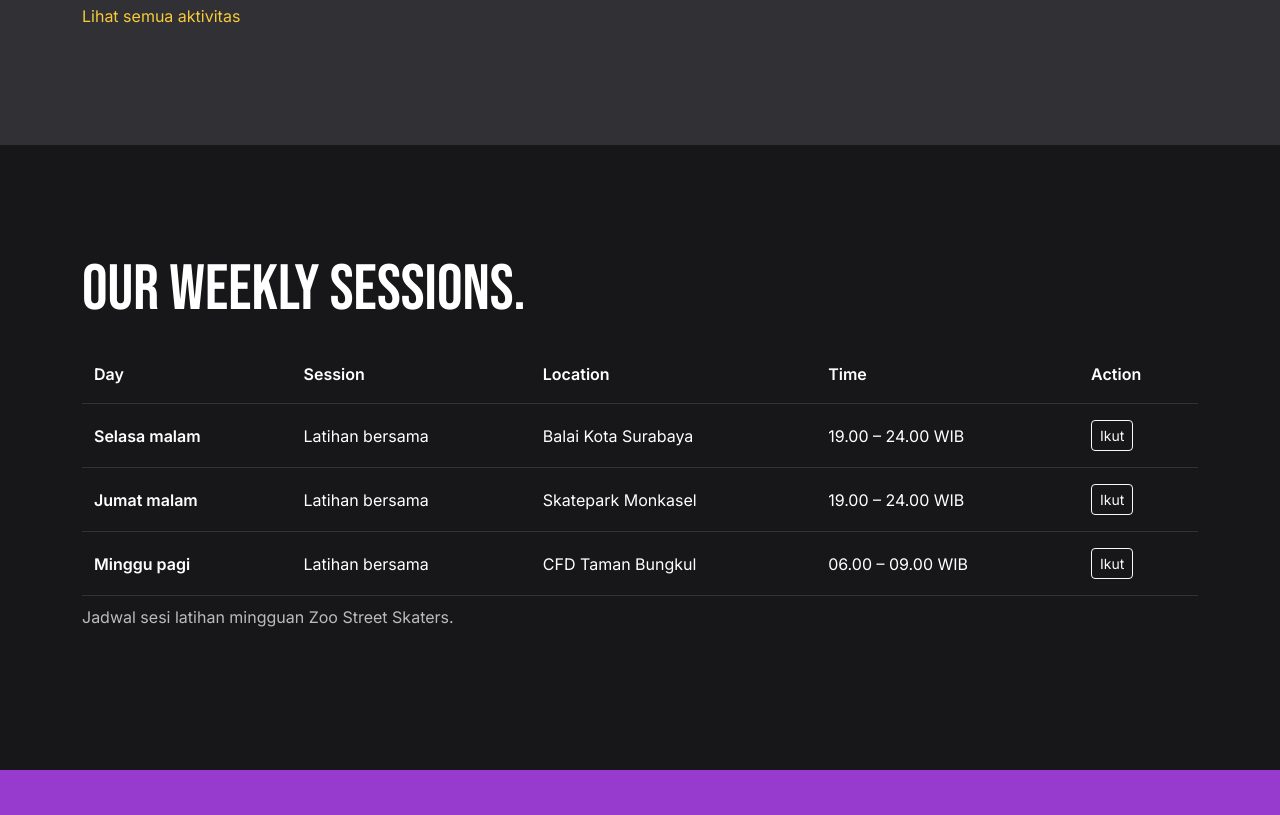
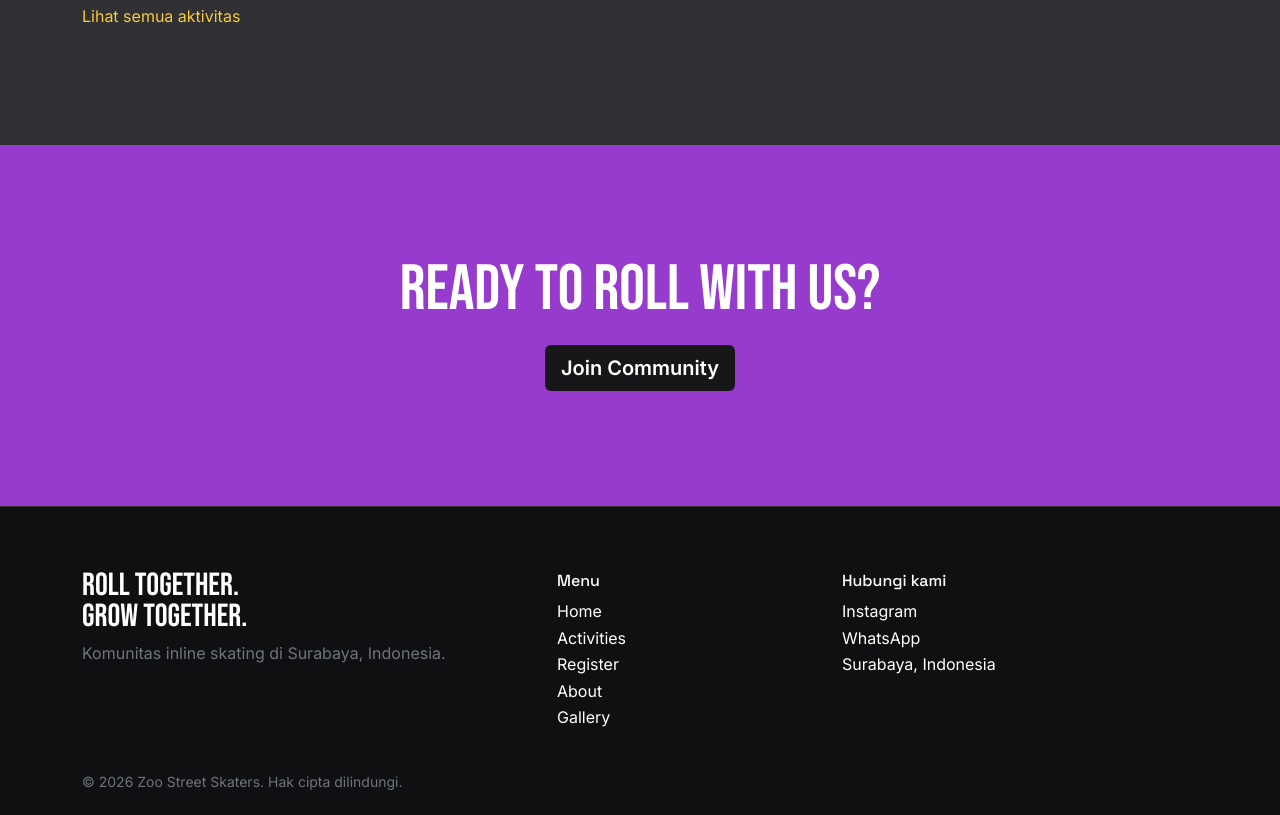
Before and after one commit to Maizu28/uts-paw-p1-zoostreetskaters, a plain HTML site: page index.html in a window 1280 px wide. Shown: the part 2125-2940 px from the top of the page. Drawn offline with nearby package versions, Linux system fonts and the light colour scheme.

Commit message:
hapus informasi jadwal yang duplicate

```diff
--- a/index.html
+++ b/index.html
@@ -133,50 +133,6 @@
       </div>
     </section>
 
-    <!-- Section 4: Weekly Sessions -->
-    <section class="section">
-      <div class="container">
-        <h2 class="display-font mb-4">OUR WEEKLY SESSIONS.</h2>
-        <div class="table-responsive">
-          <table class="table zss-table align-middle">
-            <caption>Jadwal sesi latihan mingguan Zoo Street Skaters.</caption>
-            <thead>
-              <tr>
-                <th scope="col">Day</th>
-                <th scope="col">Session</th>
-                <th scope="col">Location</th>
-                <th scope="col">Time</th>
-                <th scope="col">Action</th>
-              </tr>
-            </thead>
-            <tbody>
-              <tr>
-                <th scope="row">Selasa malam</th>
-                <td>Latihan bersama</td>
-                <td>Balai Kota Surabaya</td>
-                <td>19.00 – 24.00 WIB</td>
-                <td><a class="btn btn-sm btn-outline-light" href="register.html">Ikut</a></td>
-              </tr>
-              <tr>
-                <th scope="row">Jumat malam</th>
-                <td>Latihan bersama</td>
-                <td>Skatepark Monkasel</td>
-                <td>19.00 – 24.00 WIB</td>
-                <td><a class="btn btn-sm btn-outline-light" href="register.html">Ikut</a></td>
-              </tr>
-              <tr>
-                <th scope="row">Minggu pagi</th>
-                <td>Latihan bersama</td>
-                <td>CFD Taman Bungkul</td>
-                <td>06.00 – 09.00 WIB</td>
-                <td><a class="btn btn-sm btn-outline-light" href="register.html">Ikut</a></td>
-              </tr>
-            </tbody>
-          </table>
-        </div>
-      </div>
-    </section>
-
     <!-- Section 5: CTA Band -->
     <section class="section cta-band">
       <div class="container">
```
Also changed, not shown: about.html (+0 -6 lines), activities.html (+1 -1 lines), gallery.html (+0 -3 lines), img/76_Heppi.jpg (deleted), img/Logo_zoo_lama.png (deleted), img/hotel_majapahit_1.jpg (deleted), img/skatepark_ketabang_1.png (deleted), img/slalom_1.png (deleted), img/titiknol_kotalama.jpg (deleted).
